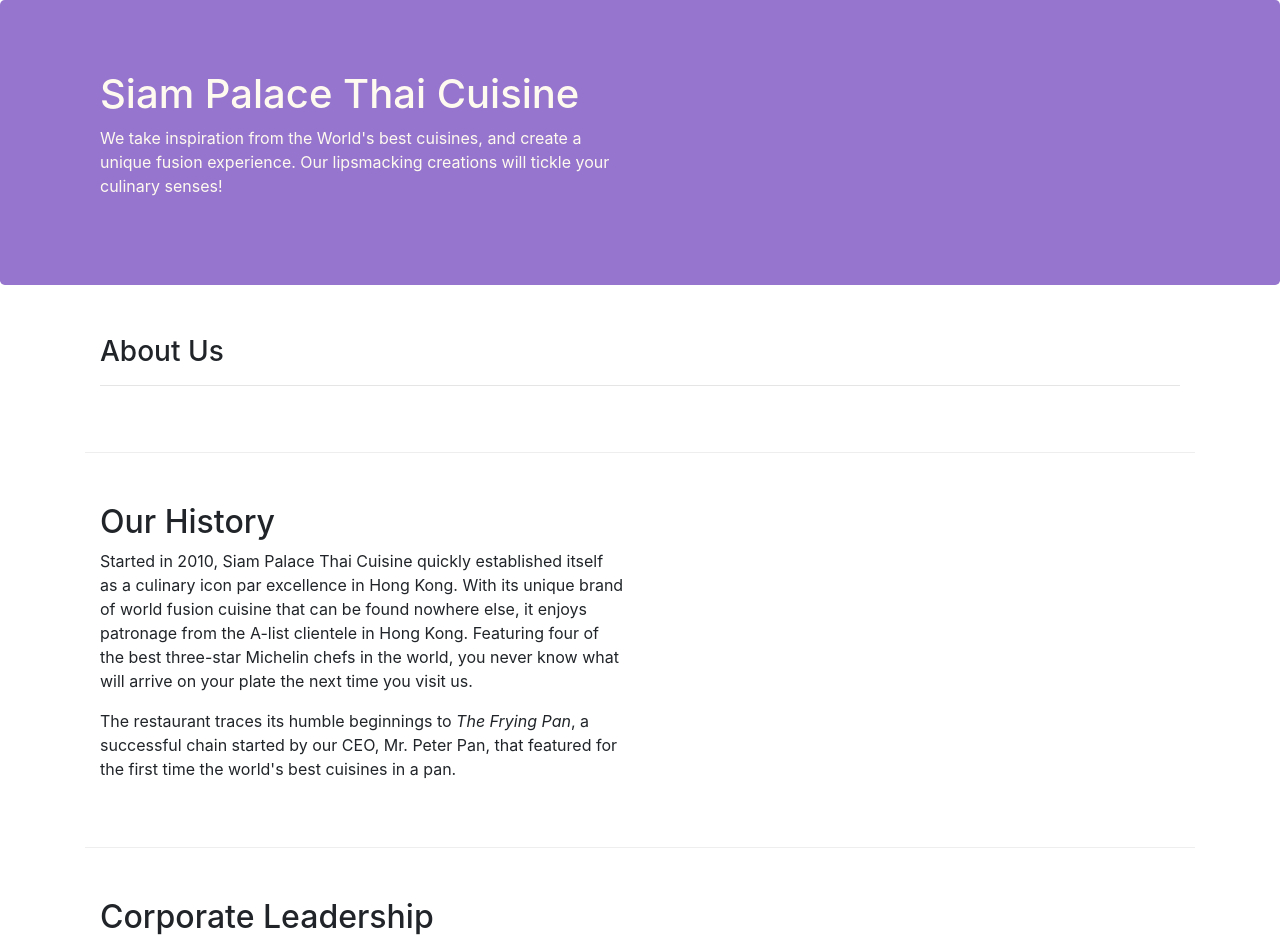
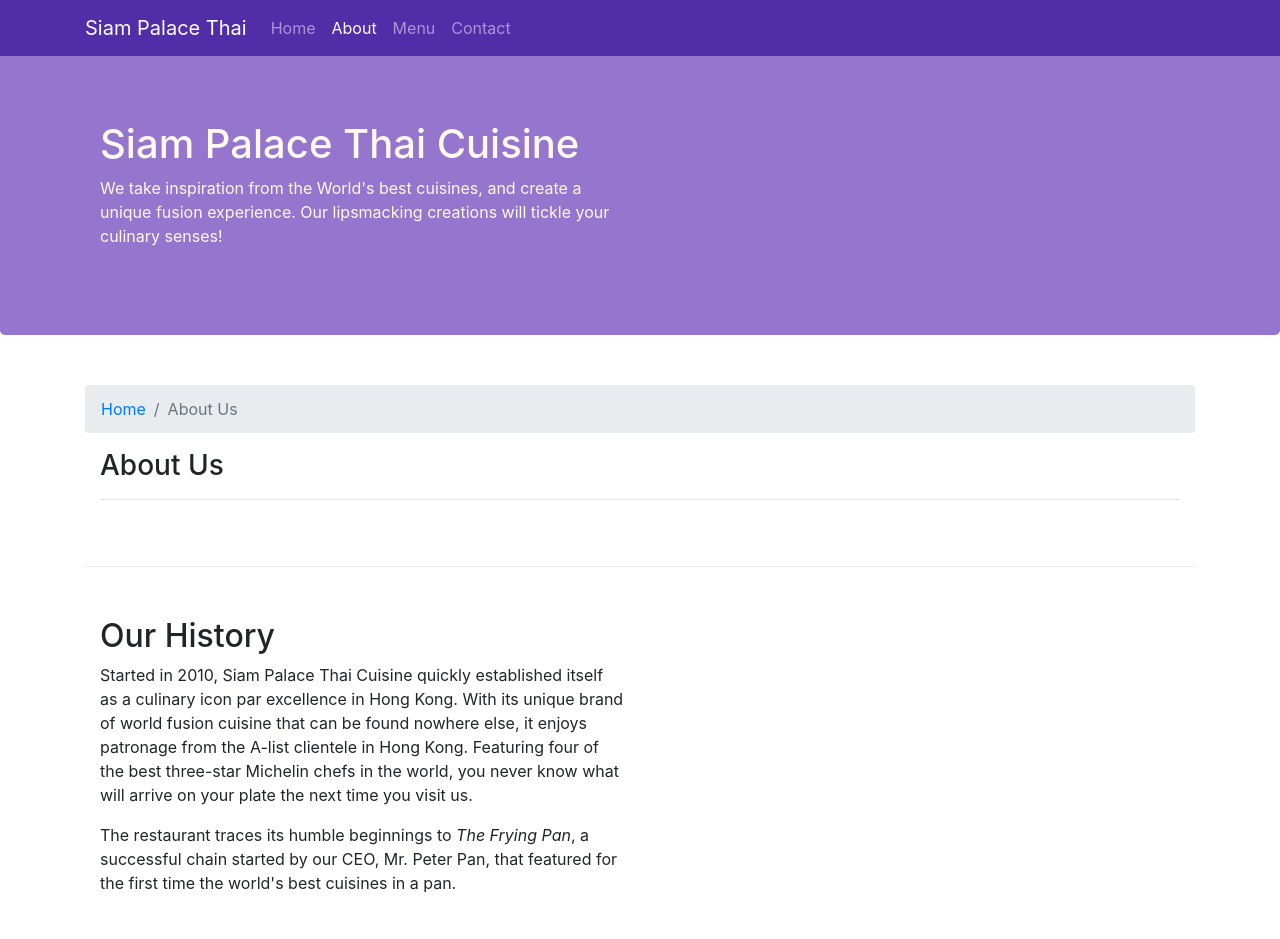
Before and after one commit to mroman181/SiamPalaceThaiCuisuine-MarcRoman, a website: page aboutus.html in a window 1280 px wide. Shown: the top 939 px of the page. Drawn offline with nearby package versions, Linux system fonts and the light colour scheme.

Commit message:
With navbar

```diff
--- a/aboutus.html
+++ b/aboutus.html
@@ -18,12 +18,30 @@
 
 <body>
 
+    <nav class="navbar navbar-dark navbar-expand-sm fixed-top">
+        <div class="container">
+            <button class="navbar-toggler" type="button" data-toggle="collapse" data-target="#Navbar">
+                <span class="navbar-toggler-icon"></span>
+            </button>
+            <a class="navbar-brand" href="index.html">Siam Palace Thai</a>
+            <div class="collapse navbar-collapse" id="Navbar">
+                <ul class="navbar-nav mr-auto">
+                    <li class="nav-item"><a class="nav-link" href="index.html">Home</a></li>
+                    <li class="nav-item active"><a class="nav-link" href="./aboutus.html">About</a></li>
+                    <li class="nav-item"><a class="nav-link" href="#">Menu</a></li>
+                    <li class="nav-item"><a class="nav-link" href="#">Contact</a></li>
+                </ul>
+            </div>
+        </div>
+    </nav>
+
     <header class="jumbotron">
         <div class="container">
             <div class="row row-header">
                 <div class="col-12 col-sm-6">
                     <h1>Siam Palace Thai Cuisine</h1>
-                    <p>We take inspiration from the World's best cuisines, and create a unique fusion experience. Our lipsmacking creations will tickle your culinary senses!</p>
+                    <p>We take inspiration from the World's best cuisines, and create a unique fusion experience. Our
+                        lipsmacking creations will tickle your culinary senses!</p>
                 </div>
                 <div class="col-12">
                 </div>
@@ -33,6 +51,11 @@
 
     <div class="container">
         <div class="row row-content align-items-center">
+            <ol class="col-12 breadcrumb">
+                <li class="breadcrumb-item"><a href="./index.html">Home</a></li>
+                <li class="breadcrumb-item active">About Us</li>
+            </ol>
+
             <div class="col-12">
                 <h3>About Us</h3>
                 <hr>
@@ -44,8 +67,13 @@
         <div class="row row-content align-items-center">
             <div class="col-12 col-sm-6">
                 <h2>Our History</h2>
-                <p>Started in 2010, Siam Palace Thai Cuisine quickly established itself as a culinary icon par excellence in Hong Kong. With its unique brand of world fusion cuisine that can be found nowhere else, it enjoys patronage from the A-list clientele in Hong Kong.  Featuring four of the best three-star Michelin chefs in the world, you never know what will arrive on your plate the next time you visit us.</p>
-                <p>The restaurant traces its humble beginnings to <em>The Frying Pan</em>, a successful chain started by our CEO, Mr. Peter Pan, that featured for the first time the world's best cuisines in a pan.</p>
+                <p>Started in 2010, Siam Palace Thai Cuisine quickly established itself as a culinary icon par
+                    excellence in Hong Kong. With its unique brand of world fusion cuisine that can be found nowhere
+                    else, it enjoys patronage from the A-list clientele in Hong Kong. Featuring four of the best
+                    three-star Michelin chefs in the world, you never know what will arrive on your plate the next time
+                    you visit us.</p>
+                <p>The restaurant traces its humble beginnings to <em>The Frying Pan</em>, a successful chain started
+                    by our CEO, Mr. Peter Pan, that featured for the first time the world's best cuisines in a pan.</p>
             </div>
             <div class="col col-sm col-md">
             </div>
@@ -56,13 +84,29 @@
             <div class="col-12">
                 <h2>Corporate Leadership</h2>
                 <h3>Peter Pan <small>Chief Epicurious Officer</small></h3>
-                <p class="d-none d-sm-block">Our CEO, Sheldon, credits his hardworking East Asian immigrant parents who undertook the arduous journey to the shores of America with the intention of giving their children the best future. His mother's wizardy in the kitchen whipping up the tastiest dishes with whatever is available inexpensively at the supermarket, was his first inspiration to create the fusion cuisines for which <em>The Frying Pan</em> became well known. He brings his zeal for fusion cuisines to this restaurant, pioneering cross-cultural culinary connections.</p>
+                <p class="d-none d-sm-block">Our CEO, Sheldon, credits his hardworking East Asian immigrant parents who
+                    undertook the arduous journey to the shores of America with the intention of giving their children
+                    the best future. His mother's wizardy in the kitchen whipping up the tastiest dishes with whatever
+                    is available inexpensively at the supermarket, was his first inspiration to create the fusion
+                    cuisines for which <em>The Frying Pan</em> became well known. He brings his zeal for fusion
+                    cuisines to this restaurant, pioneering cross-cultural culinary connections.</p>
                 <h3>Rajesh Ramayan Koothrappali <small>Chief Food Officer</small></h3>
-                <p class="d-none d-sm-block">Our CFO, Leonard Hofstadter, as he is affectionately referred to by his colleagues, comes from a long established family tradition in farming and produce. His experiences growing up on a farm in the Australian outback gave him great appreciation for varieties of food sources. As he puts it in his own words, <em>Everything that runs, wins, and everything that stays, pays!</em></p>
+                <p class="d-none d-sm-block">Our CFO, Leonard Hofstadter, as he is affectionately referred to by his
+                    colleagues, comes from a long established family tradition in farming and produce. His experiences
+                    growing up on a farm in the Australian outback gave him great appreciation for varieties of food
+                    sources. As he puts it in his own words, <em>Everything that runs, wins, and everything that stays,
+                        pays!</em></p>
                 <h3>Howard Joel Wolowitz <small>Chief Taste Officer</small></h3>
-                <p class="d-none d-sm-block">Blessed with the most discerning gustatory sense, Agumbe, our CTO, personally ensures that every dish that we serve meets his exacting tastes. Our chefs dread the tongue lashing that ensues if their dish does not meet his exacting standards. He lives by his motto, <em>You click only if you survive my lick.</em></p>
+                <p class="d-none d-sm-block">Blessed with the most discerning gustatory sense, Agumbe, our CTO,
+                    personally ensures that every dish that we serve meets his exacting tastes. Our chefs dread the
+                    tongue lashing that ensues if their dish does not meet his exacting standards. He lives by his
+                    motto, <em>You click only if you survive my lick.</em></p>
                 <h3>Stuart David Bloom <small>Executive Chef</small></h3>
-                <p class="d-none d-sm-block">Award winning three-star Michelin chef with wide International experience having worked closely with whos-who in the culinary world, he specializes in creating mouthwatering Indo-Italian fusion experiences. He says, <em>Put together the cuisines from the two craziest cultures, and you get a winning hit! Amma Mia!</em></p>            </div>
+                <p class="d-none d-sm-block">Award winning three-star Michelin chef with wide International experience
+                    having worked closely with whos-who in the culinary world, he specializes in creating mouthwatering
+                    Indo-Italian fusion experiences. He says, <em>Put together the cuisines from the two craziest
+                        cultures, and you get a winning hit! Amma Mia!</em></p>
+            </div>
         </div>
 
     </div>
--- a/css/css.css
+++ b/css/css.css
@@ -1,3 +1,12 @@
+body{
+    padding:50px 0px 0px 0px;
+    z-index:0;
+}
+
+.navbar-dark {
+     background-color: #512DA8;
+}
+
 .row-header{
     margin:0px auto;
     padding:0px;
```
Also changed, not shown: index.html (+26 -4 lines). Lines whose indentation alone changed are shown as unchanged.
